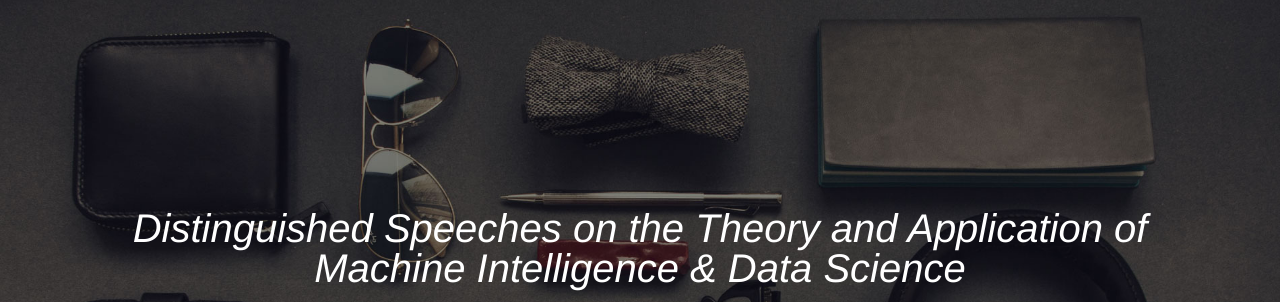
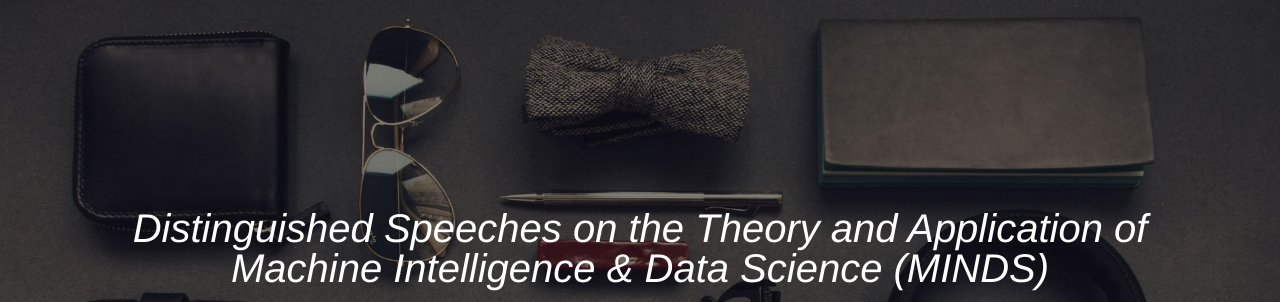
Before and after one commit to GreatMINDSConverge/GreatMINDSConverge.github.io, a plain HTML site: page index.html in a window 1280 px wide. Shown: the part 92-394 px from the top of the page. Drawn offline with nearby package versions, Linux system fonts and the light colour scheme; a web font is replaced by a local one.

Commit message:
Update index.html

```diff
--- a/index.html
+++ b/index.html
@@ -83,7 +83,7 @@
     <header>
         <div class="container">
             <div class="intro-text">
-                <div class="intro-lead-in">Distinguished Speeches on the Theory and Application of Machine Intelligence & Data Science</div>
+                <div class="intro-lead-in">Distinguished Speeches on the Theory and Application of Machine Intelligence & Data Science (MINDS)</div>
                 <div class="intro-heading">Great Minds Converge</div>
                 <a href="#services" class="page-scroll btn btn-xl">Tell Me More</a>
             </div>
```
